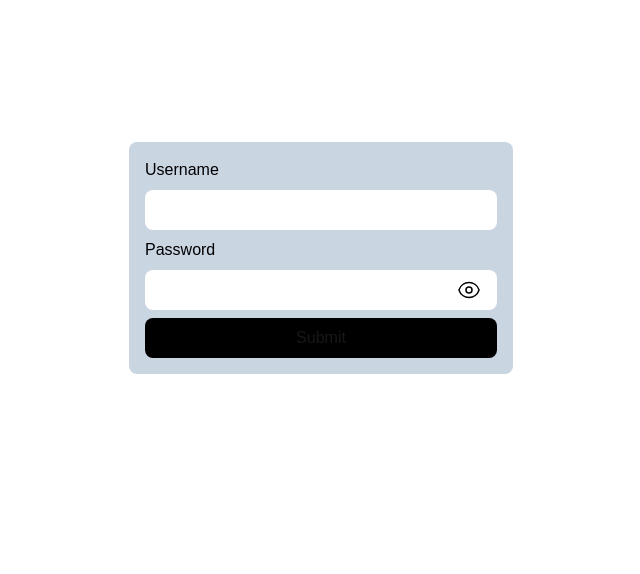
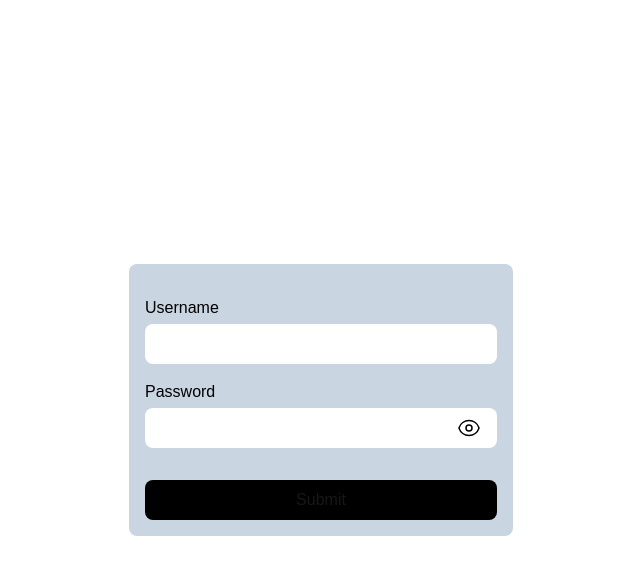
Before and after one commit to DanClubb/learning-trello-clone, a Next.js app: page / in a window 1280 px wide. Shown: the top 574 px of the page, without its empty margins (319-959 px from the left). Built offline with nearby package versions, Linux system fonts and the light colour scheme.

Commit message:
made sign up form its own component

```diff
--- /dev/null
+++ b/src/app/_components/SignupLoginForm.tsx
@@ -0,0 +1,108 @@
+"use client";
+
+import { use, useRef, useState } from "react";
+import Eye from "../_icons/Eye";
+import SlashedEye from "../_icons/SlashedEye";
+import { useRouter } from "next/navigation";
+
+export default function SignupLoginForm() {
+    const router = useRouter();
+
+    const [responseMessage, setResponseMessage] = useState("");
+    const [isLoading, setIsLoading] = useState(false);
+    const [viewPassword, setViewPassword] = useState(false);
+
+    const usernameRef = useRef<HTMLInputElement | null>(null);
+    const passwordRef = useRef<HTMLInputElement | null>(null);
+
+    const handleSubmit = async (e: React.FormEvent<HTMLFormElement>) => {
+        e.preventDefault();
+
+        setIsLoading(true);
+
+        const username = (usernameRef.current as HTMLInputElement).value;
+        const password = (passwordRef.current as HTMLInputElement).value;
+        console.log("Username:", username);
+        console.log("Password:", password);
+
+        const res = await fetch(
+            `${process.env.NEXT_PUBLIC_BASE_URL}/api/sign-up`,
+            {
+                method: "POST",
+                headers: { "Content-Type": "application/json" },
+                body: JSON.stringify({ username, password }),
+            }
+        );
+
+        setResponseMessage(await res.text());
+        setIsLoading(false);
+
+        if (res.ok) {
+            router.push("/dashboard");
+        }
+    };
+
+    return (
+        <form
+            onSubmit={handleSubmit}
+            className="flex flex-col bg-slate-300 p-4 rounded-lg w-96"
+        >
+            <Label label="username" />
+            <Input name="username" ref={usernameRef} />
+            <Label label="password" />
+            <div className="relative">
+                <Input name="password" ref={passwordRef} />
+                <button
+                    type="button"
+                    className="absolute right-4 top-1/2 -translate-y-1/2 text-black cursor-pointer"
+                    onClick={() => setViewPassword(!viewPassword)}
+                >
+                    {viewPassword ? <SlashedEye /> : <Eye />}
+                </button>
+            </div>
+
+            <button className="mt-8 p-2 bg-black rounded-lg" type="submit">
+                {isLoading ? "Loading..." : "Submit"}
+            </button>
+
+            <div>{responseMessage}</div>
+        </form>
+    );
+}
+
+type LabelProps = {
+    label: "username" | "password";
+};
+
+const Label = ({ label }: LabelProps) => {
+    return (
+        <label className="pt-4 pb-1 text-black capitalize" htmlFor={label}>
+            {label}
+        </label>
+    );
+};
+
+type InputProps = {
+    name: "username" | "password";
+    ref: React.RefObject<HTMLInputElement | null>;
+    viewPassword?: boolean;
+};
+
+const Input = ({ name, ref, viewPassword }: InputProps) => {
+    return (
+        <input
+            className="w-full bg-white p-2 rounded-lg text-black"
+            type={
+                name === "password"
+                    ? viewPassword
+                        ? "text"
+                        : "password"
+                    : "text"
+            }
+            id={name}
+            name={name}
+            ref={ref}
+            required
+        />
+    );
+};
--- a/src/app/page.tsx
+++ b/src/app/page.tsx
@@ -1,91 +1,9 @@
-"use client";
-
-import { use, useRef, useState } from "react";
-import Eye from "./_icons/Eye";
-import SlashedEye from "./_icons/SlashedEye";
-import { useRouter } from "next/navigation";
+import SignupLoginForm from "./_components/SignupLoginForm";
 
 export default function Home() {
-    const router = useRouter();
-
-    const [responseMessage, setResponseMessage] = useState("");
-    const [isLoading, setIsLoading] = useState(false);
-    const [viewPassword, setViewPassword] = useState(false);
-
-    const usernameRef = useRef<HTMLInputElement | null>(null);
-    const passwordRef = useRef<HTMLInputElement | null>(null);
-
-    const handleSubmit = async (e: React.FormEvent<HTMLFormElement>) => {
-        e.preventDefault();
-
-        setIsLoading(true);
-
-        const username = (usernameRef.current as HTMLInputElement).value;
-        const password = (passwordRef.current as HTMLInputElement).value;
-        console.log("Username:", username);
-        console.log("Password:", password);
-
-        const res = await fetch(
-            `${process.env.NEXT_PUBLIC_BASE_URL}/api/sign-up`,
-            {
-                method: "POST",
-                headers: { "Content-Type": "application/json" },
-                body: JSON.stringify({ username, password }),
-            }
-        );
-
-        setResponseMessage(await res.text());
-        setIsLoading(false);
-
-        if (res.ok) {
-            router.push("/dashboard");
-        }
-    };
-
     return (
         <main className="h-full grid place-items-center">
-            <form
-                action=""
-                onSubmit={handleSubmit}
-                className="flex flex-col gap-2 bg-slate-300 p-4 rounded-lg w-96"
-            >
-                <label className="text-black" htmlFor="username">
-                    Username
-                </label>
-                <input
-                    className="bg-white p-2 rounded-lg text-black"
-                    type="text"
-                    id="username"
-                    name="username"
-                    ref={usernameRef}
-                    required
-                />
-                <label className="text-black " htmlFor="password">
-                    Password
-                </label>
-                <div className="relative">
-                    <input
-                        className="w-full bg-white p-2 rounded-lg text-black"
-                        type={viewPassword ? "text" : "password"}
-                        id="password"
-                        name="password"
-                        ref={passwordRef}
-                        required
-                    />
-                    <button
-                        type="button"
-                        className="absolute right-4 top-1/2 -translate-y-1/2 text-black cursor-pointer"
-                        onClick={() => setViewPassword(!viewPassword)}
-                    >
-                        {viewPassword ? <SlashedEye /> : <Eye />}
-                    </button>
-                </div>
-
-                <button className="p-2 bg-black rounded-lg" type="submit">
-                    {isLoading ? "Loading..." : "Submit"}
-                </button>
-            </form>
-            <div>{responseMessage}</div>
+            <SignupLoginForm />
         </main>
     );
 }
```
